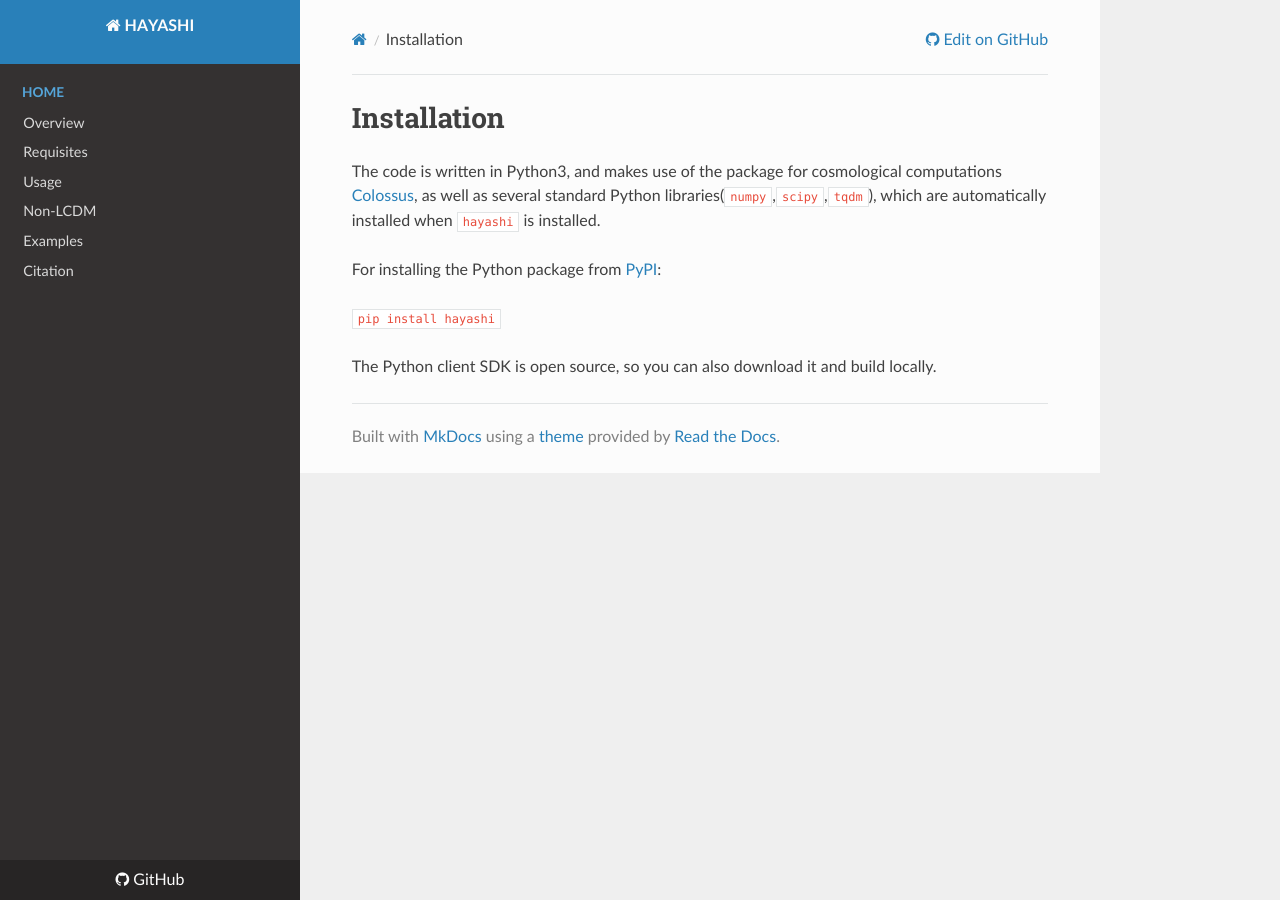
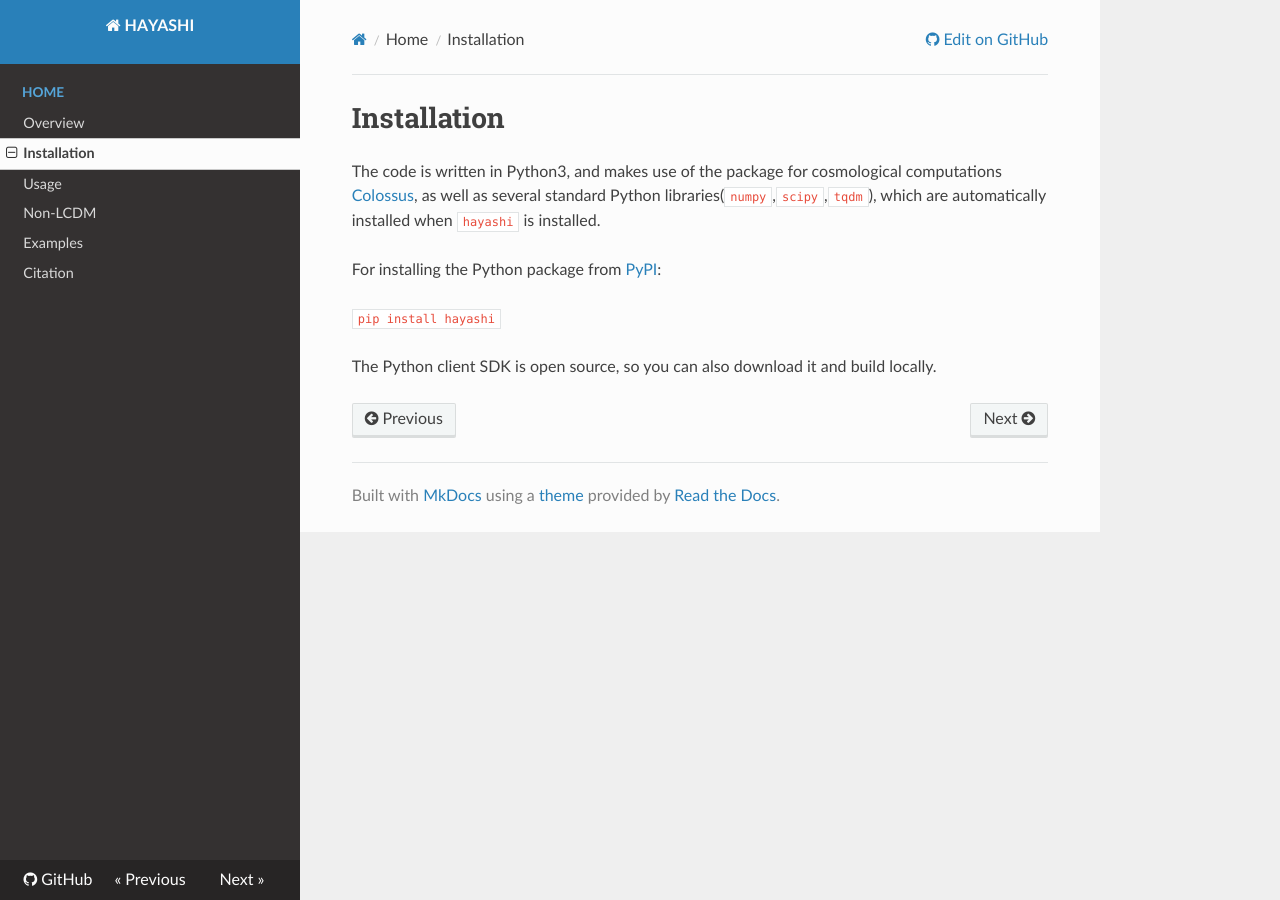
Before and after one commit to PabloVD/HAYASHI, an MkDocs documentation site: the page built from docs/installation.md, in a window 1280 px wide. Built offline with MkDocs 1.6.1, drawn with Linux system fonts in a browser that asks for light colours; nearby versions of some CDN libraries.

Commit message:
Mkdocs update

```diff
--- a/mkdocs.yml
+++ b/mkdocs.yml
@@ -7,7 +7,7 @@ theme: readthedocs
 nav:
 - Home:
   - 'Overview' : "index.md"
-  - 'Requisites': 'requisites.md'
+  - 'Installation': 'installation.md'
   - 'Usage': 'usage.md'
   - 'Non-LCDM' : 'nlcdm.md'
   - 'Examples' : 'examples.md'
```
